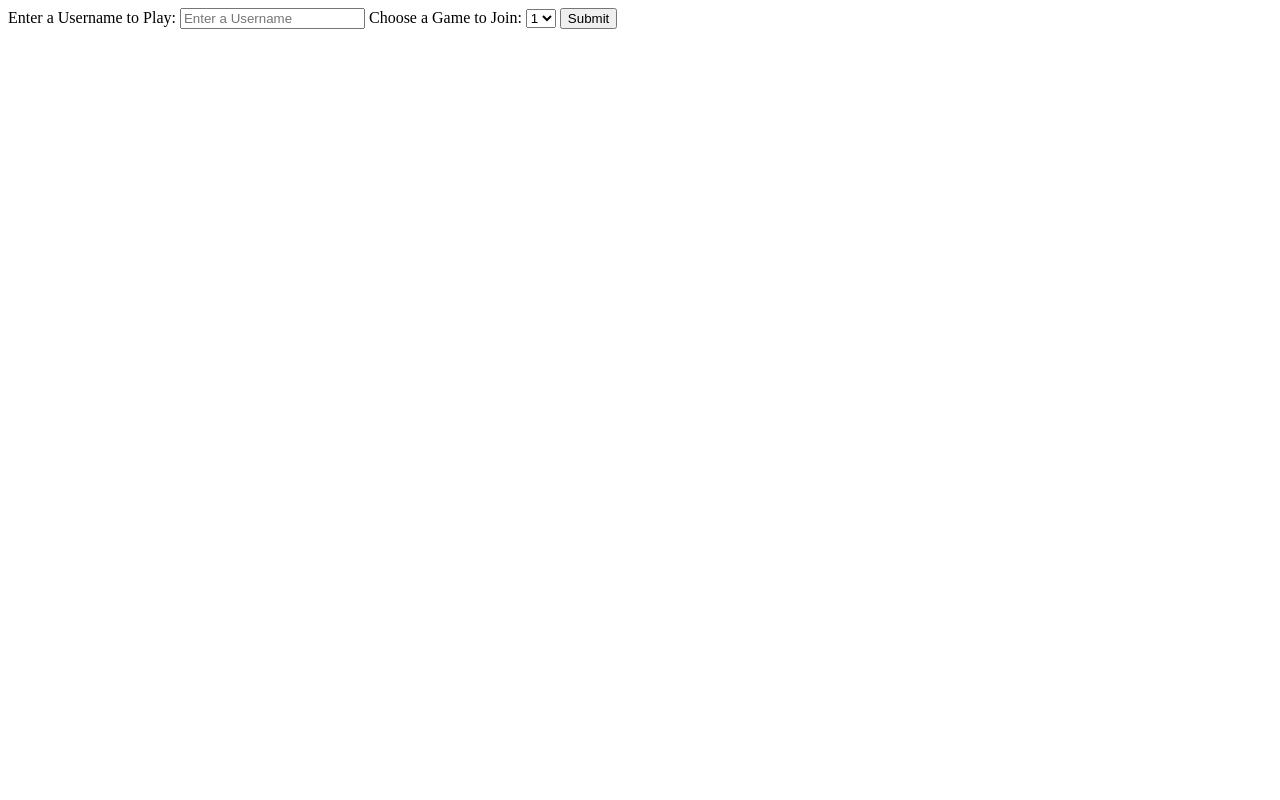
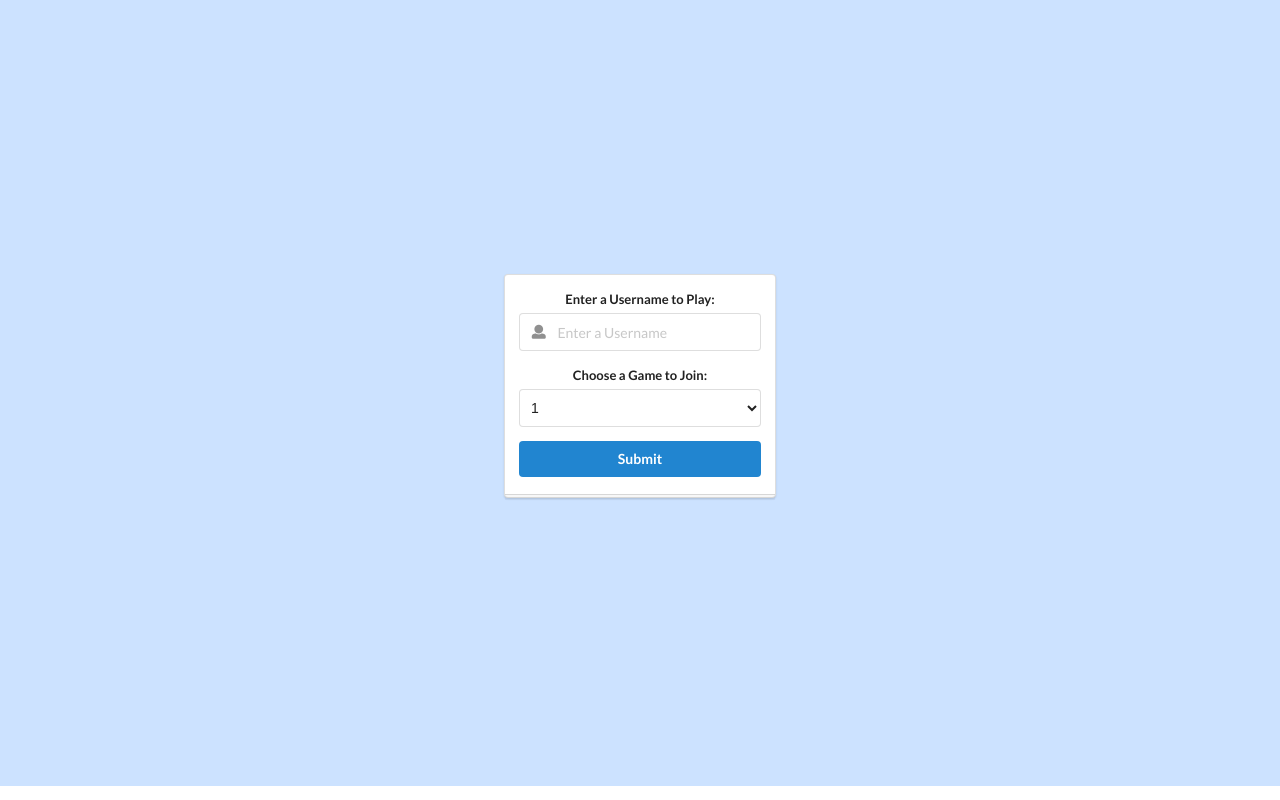
Before and after one commit to gene-yoo/pictionary-frontend, a plain HTML site: page index.html in a window 1280 px wide. Drawn offline with nearby package versions, Linux system fonts and the light colour scheme.

Commit message:
Add styling to login page and fix login bug

```diff
--- a/index.css
+++ b/index.css
@@ -13,3 +13,14 @@
 	height: 200px;
 	background-color: linen;
 }
+
+.login {
+	max-width: 300px;
+	min-width: 300px;
+}
+
+.landing {
+	min-height: 100%;
+	min-width: 100%;
+	background-color: #cce2ff;
+}
--- a/index.html
+++ b/index.html
@@ -3,20 +3,39 @@
   <head>
     <meta charset="utf-8">
     <title></title>
+    <link rel="stylesheet" href="https://cdnjs.cloudflare.com/ajax/libs/semantic-ui/2.2.13/semantic.css">
+    <script src="https://code.jquery.com/jquery-3.1.1.min.js" integrity="sha256-hVVnYaiADRTO2PzUGmuLJr8BLUSjGIZsDYGmIJLv2b8=" crossorigin="anonymous"></script>
+    <script src="https://cdnjs.cloudflare.com/ajax/libs/semantic-ui/2.2.13/semantic.js"></script>
     <link rel="stylesheet" href="index.css">
   </head>
   <body>
-    <div>
-      <form id="new_user">
+
+    <div class="ui middle aligned center aligned grid landing" id="signin">
+      <div class='login column'>
+        <form class='ui large form' id="new_user" >
+          <div class="ui stacked segment">
+            <div class="field">
               <label for="username">Enter a Username to Play: </label>
+              <div class="ui left icon input">
                 <input id="username" type="text" name="username" placeholder="Enter a Username">
+                <i class="user icon"></i>
+              </div>
+            </div>
+
+            <div class="field">
               <label for="game">Choose a Game to Join: </label>
-        <select id="game" name="game">
+              <div class="ui left icon input">
+                <select class="ui dropdown" id="game">
                   <option value="1">1</option>
                 </select>
-        <button type="submit" name="submit">Submit</button>
+              </div>
+            </div>
+            <button class='ui fluid blue submit button' type="submit" name="submit">Submit</button>
+          </div>
         </form>
       </div>
+    </div>
+
     <div id="main" hidden>
       <h1>Canvas</h1>
       <h2 id="keyword"></h2>
--- a/index.js
+++ b/index.js
@@ -5,6 +5,7 @@ let main = document.getElementById("main");
 let form = document.getElementById("new_user");
 let keyword = document.getElementById("keyword");
 let image = document.getElementById("image");
+let signin = document.getElementById("signin");
 
 let messageForm = document.getElementById("message_form");
 let messageText = document.getElementById("message_text");
@@ -61,7 +62,7 @@ const newUser = function(ev) {
 const setupGame = function() {
 	main.removeAttribute("hidden");
 	chatroom.removeAttribute("hidden");
-	form.setAttribute("hidden", true);
+	signin.remove();
 
 	drawCanvas();
 	addListeners();
```
Lines whose indentation alone changed are shown as unchanged.
